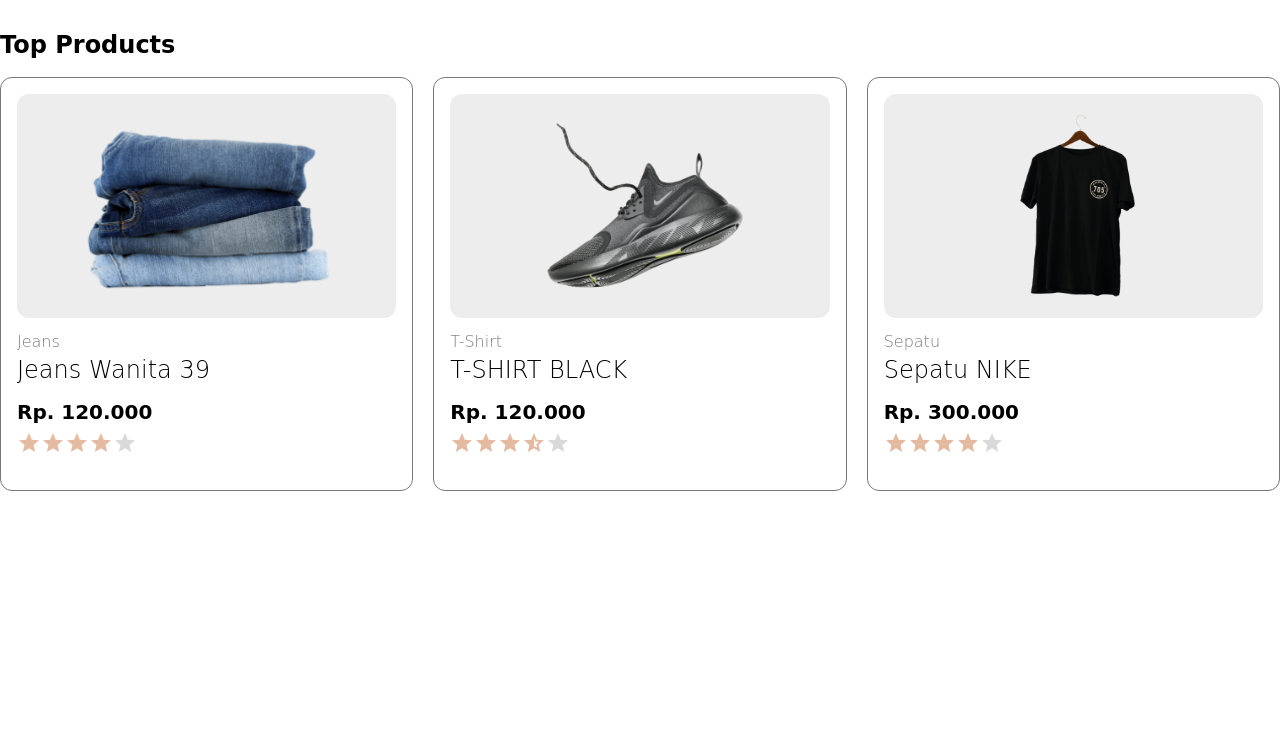
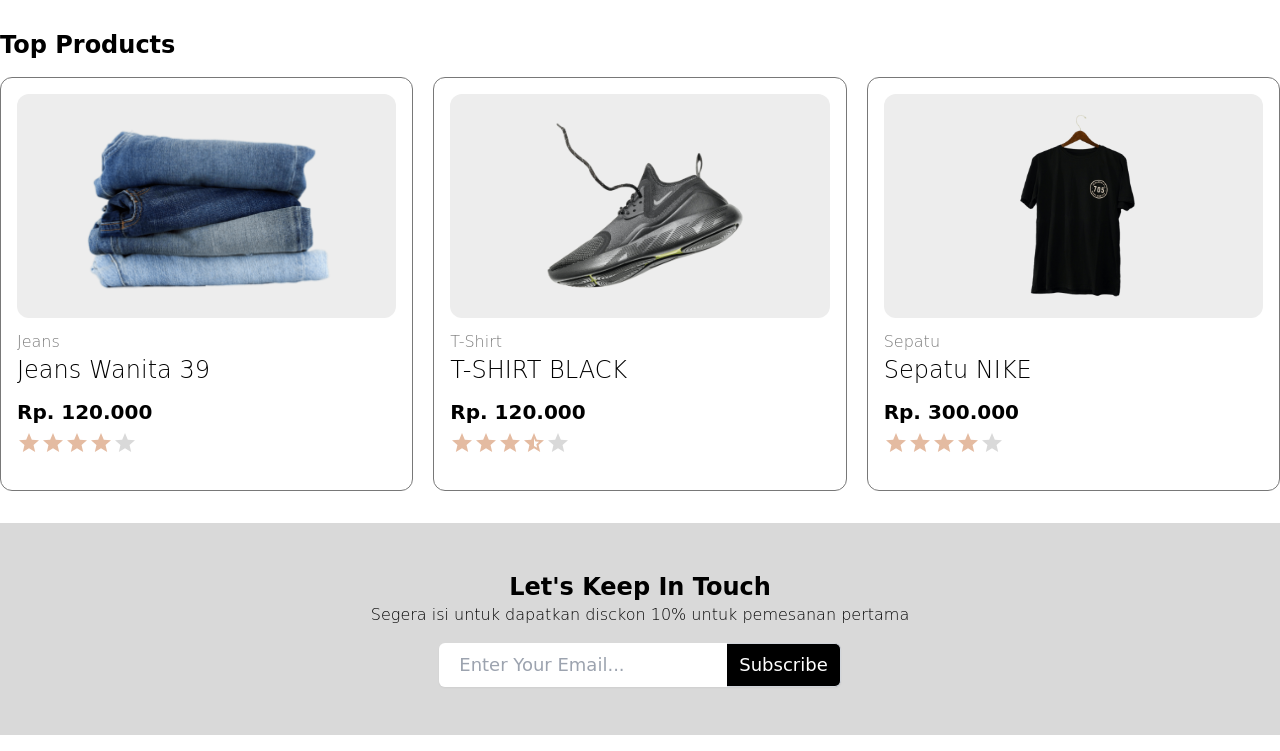
Before and after one commit to rezalastana/tailwind-FashionShop, a website: page src/index.html in a window 1280 px wide. Shown: the part 690-1441 px from the top of the page. Before the commit the page ends 1197 px from the top, so only its background shows below. Drawn offline with nearby package versions, Linux system fonts and the light colour scheme.

Commit message:
subscribe

```diff
--- a/src/index.html
+++ b/src/index.html
@@ -245,6 +245,22 @@
     </div>
     <!-- Product End  -->
 
+    <!-- Subscribe Form Start -->
+    <div class="bg-primary3 w-full mt-8 p-12 flex flex-col items-center">
+        <h2 class="font-black text-2xl">Let's Keep In Touch</h2>
+        <p class="font-light text-center">Segera isi untuk dapatkan disckon 10% untuk pemesanan pertama</p>
+        <!-- form ke website tailwind component->form -->
+        <div class="mt-4 flex rounded-md shadow-sm">
+
+            <input type="text" name="company-website" id="company-website"
+                class="py-2 px-5 block md:w-72 flex-1 rounded-none rounded-l-md border-gray-300 focus:border-indigo-500 focus:ring-indigo-500 text-lg"
+                placeholder="Enter Your Email...">
+            <span
+                class="inline-flex items-center rounded-r-md border border-l-0 border-gray-300 bg-black px-3 text-lg text-white">Subscribe</span>
+        </div>
+    </div>
+    <!-- Subscribe Form End -->
+
 
     <!-- biar ngga mepet -->
     <div class="mt-4">
```
Also changed, not shown: dist/output.css.
